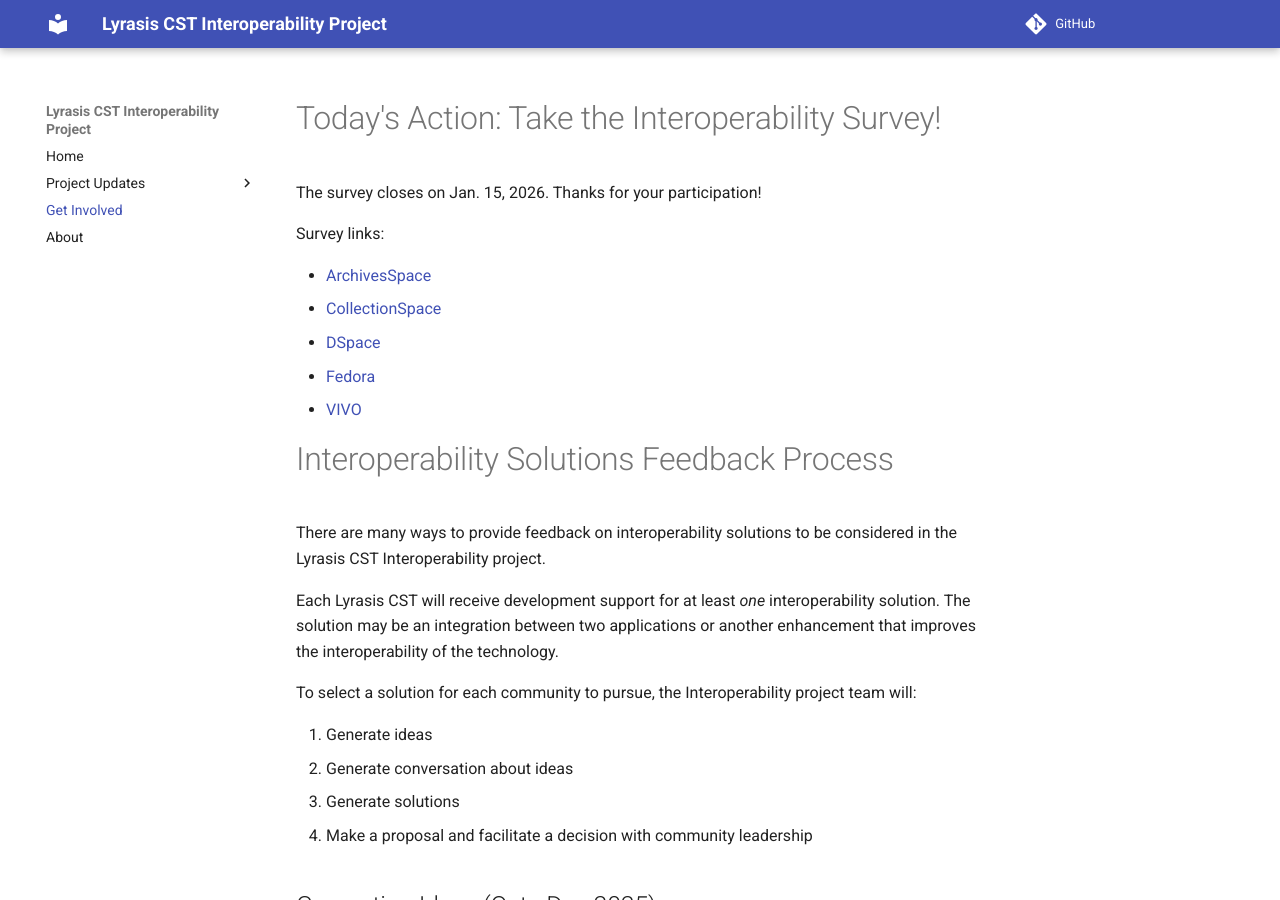
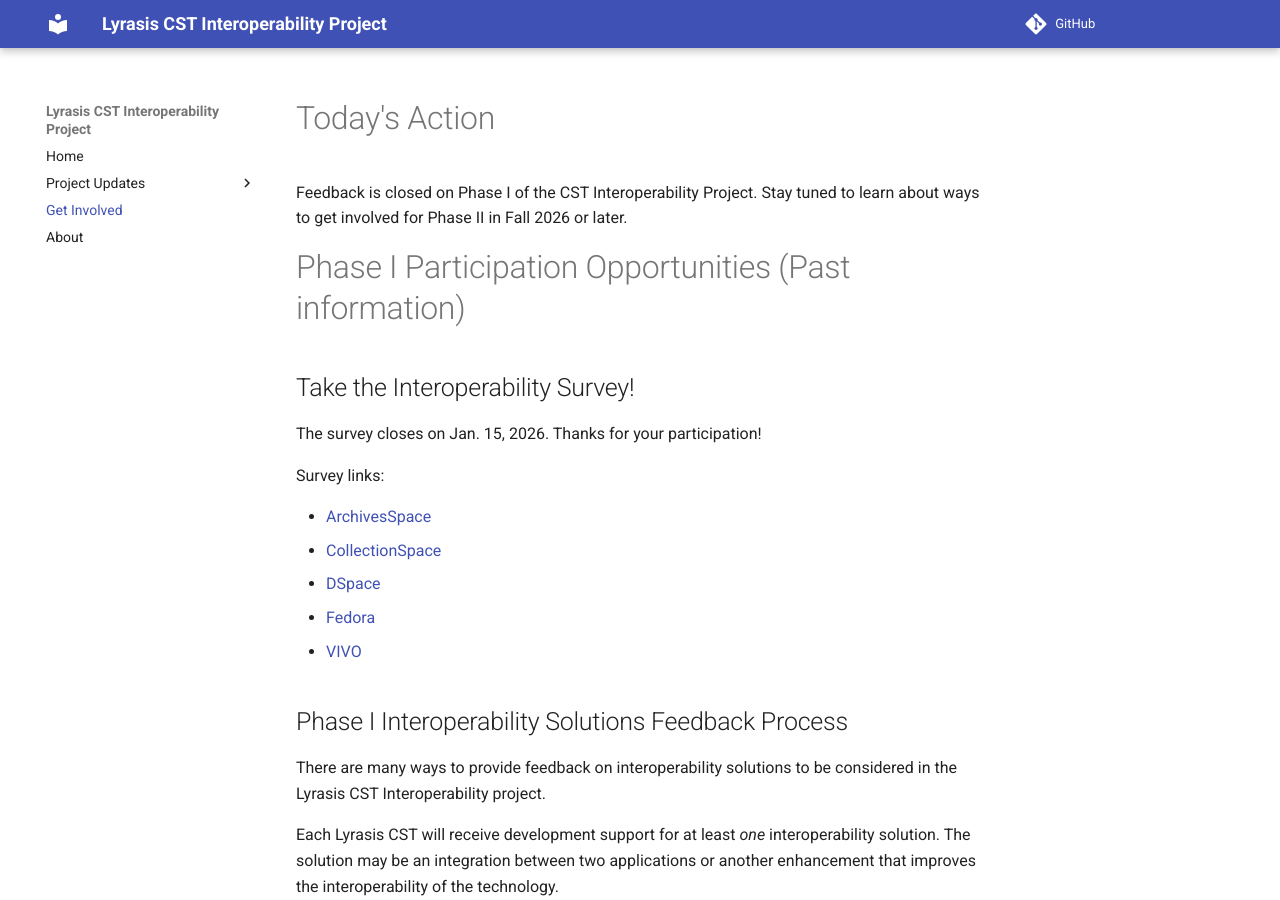
Before and after one commit to lyrasisorghome/InteroperabilityProject, an MkDocs documentation site: the page built from docs/feedback.md, in a window 1280 px wide and 900 px high. Built offline with MkDocs 1.6.1 and Material for MkDocs 9.7.7, drawn with Linux system fonts in a browser that asks for light colours; comment, search, counter and statistics services are not loaded.

Commit message:
update about and feedback

```diff
--- a/docs/feedback.md
+++ b/docs/feedback.md
@@ -1,4 +1,8 @@
-# Today's Action: Take the Interoperability Survey!
+# Today's Action
+Feedback is closed on Phase I of the CST Interoperability Project. Stay tuned to learn about ways to get involved for Phase II in Fall 2026 or later.
+# Phase I Participation Opportunities (Past information)
+## Take the Interoperability Survey!
+
 The survey closes on Jan. 15, 2026. Thanks for your participation!
 
 Survey links:
@@ -8,7 +12,8 @@
 - [DSpace](https://docs.google.com/forms/d/e/1FAIpQLSf5ditujBbXJl5b0ItqJ-g0eSqzRxiEqNEuG5arl0THl5clVA/viewform?usp=dialog)
 - [Fedora](https://docs.google.com/forms/d/e/1FAIpQLScG7-K0tPVhjuopezNoRakZ2cVsquvuXu357Bls_iOuHbJnfg/viewform?usp=dialog)
 - [VIVO](https://docs.google.com/forms/d/e/1FAIpQLSdGSmuNqkZRqBUewvnpSHKSkCpZtW8QuyNxTZ3vbqxTciaaVw/viewform?usp=dialog)
-# Interoperability Solutions Feedback Process
+
+## Phase I Interoperability Solutions Feedback Process
 There are many ways to provide feedback on interoperability solutions to be considered in the Lyrasis CST Interoperability project.
 
 Each Lyrasis CST will receive development support for at least *one* interoperability solution. The solution may be an integration between two applications or another enhancement that improves the interoperability of the technology.
@@ -20,7 +25,7 @@
 3. Generate solutions
 4. Make a proposal and facilitate a decision with community leadership
 
-## Generating Ideas (Oct - Dec 2025)
+### Generating Ideas (Oct - Dec 2025)
 <p>There are 4 ways to generate and submit ideas:</p>
 
 1. Attend a workshop in November or December 2025
@@ -38,16 +43,16 @@
 
 Some ideas were also generated from past community conversations which were documented on websites or listservs.
 
-## Generating Conversation and Solutions (Dec 2025 - Jan 2026)
+### Generating Conversation and Solutions (Dec 2025 - Jan 2026)
 Generated ideas are posted to GitHub Issues and an email list. The ideas are refined into discrete solutions.
 
 - Join the discussion on [GitHub Issues](https://github.com/lyrasisorghome/InteroperabilityProject/issues)
 - Join the discussion on the [cst-interoperability Google Group](https://groups.google.com/a/lyrasislists.org/g/cst-interoperability).
 
-## Proposal and Decision
+### Proposal and Decision
 The CST Interoperability consultant will review feedback generated from these sources and make a proposal to each community's leadership. The target date for finalizing this decision is Feb. 9, 2026.
 
-# Designing Integrations Together
+## Designing Integrations Together
 _*Feb-May 2026*_
 
 Once solutions are identified in the first phase of the project, we will draft descriptions and user behavior scenarios using a Behavior-Driven Design (BDD) process. There are two ways to participate in defining user behavior.
```
Also changed, not shown: docs/about.md (+5 -3 lines).
